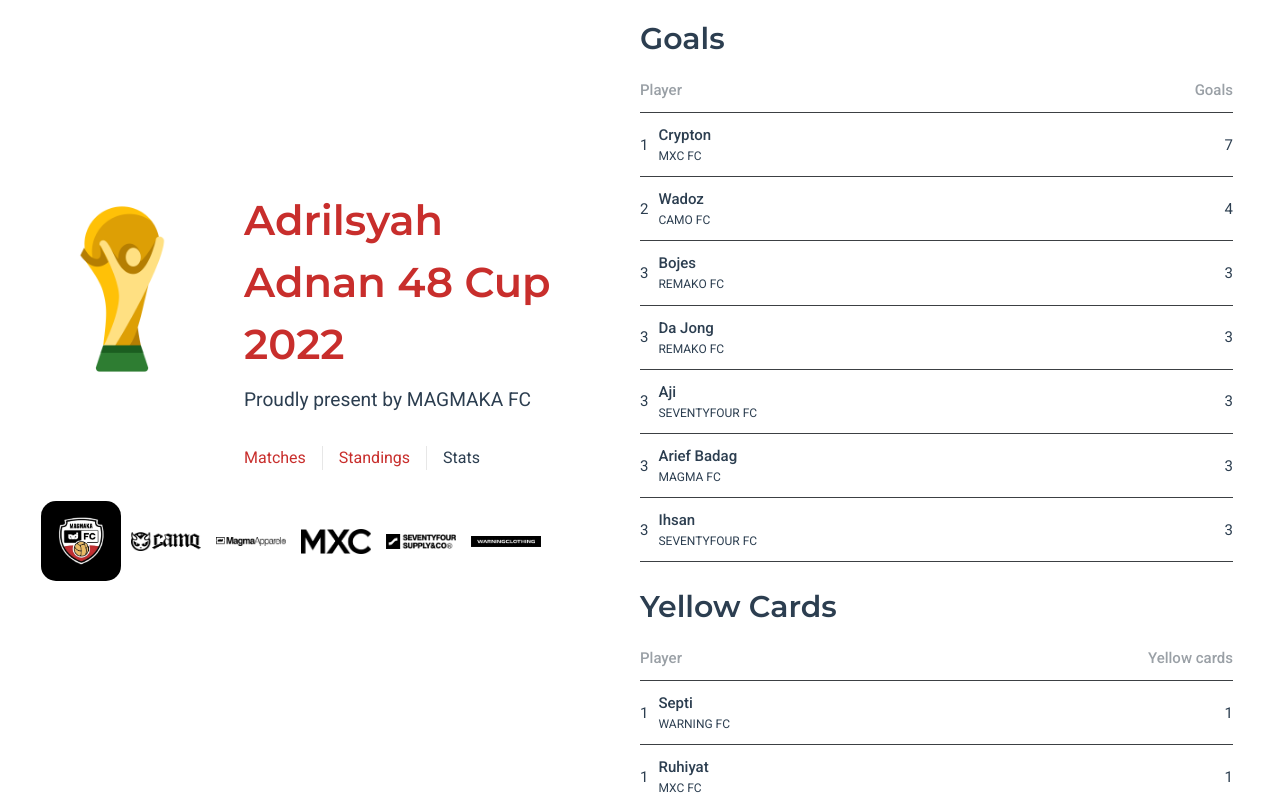
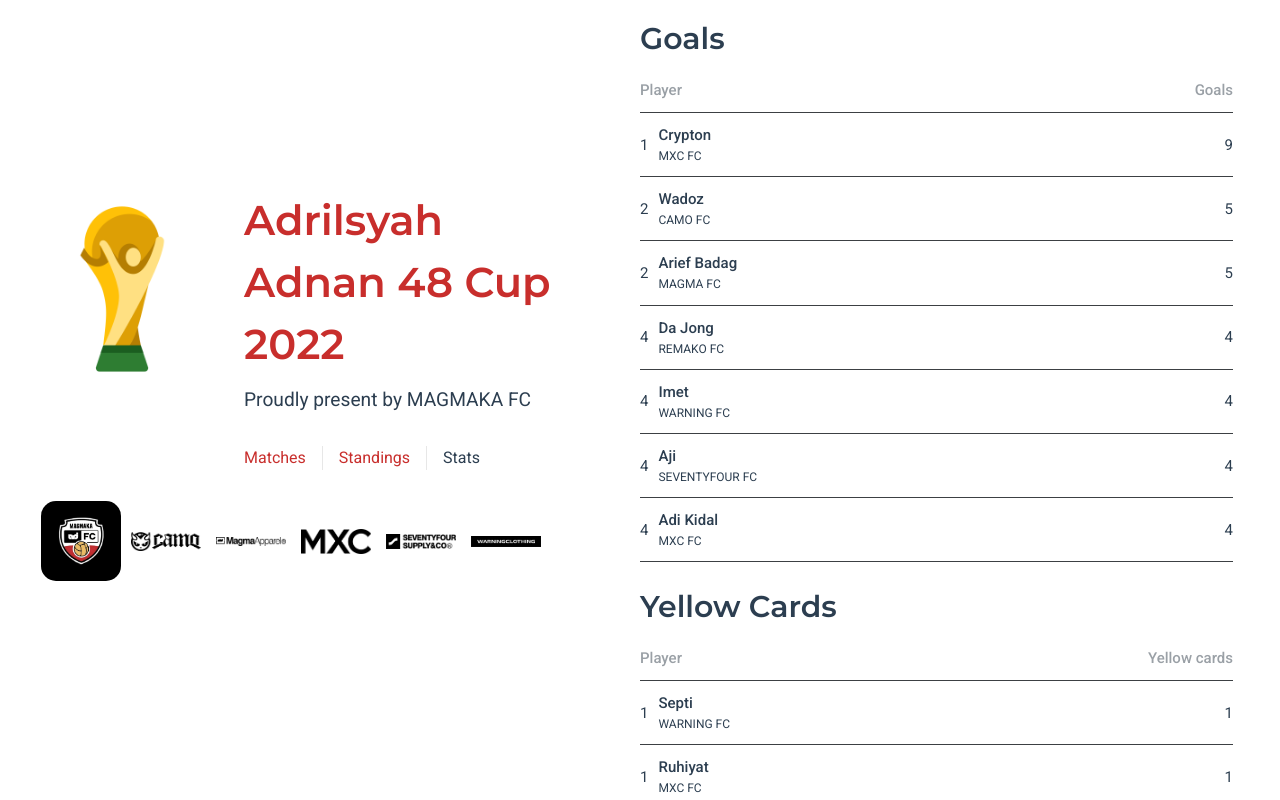
Before and after one commit to Nurhiman20/magmaka-futsal-league, a Vue app: page /stats in a window 1280 px wide. Shown: the top 800 px of the page. Built offline with nearby package versions, Linux system fonts and the light colour scheme.

Commit message:
Update matchday 5

```diff
--- a/src/views/MatchesView.vue
+++ b/src/views/MatchesView.vue
@@ -100,20 +100,20 @@
 				{
 					team_a: 'WARNING FC',
 					team_b: 'REMAKO FC',
-					score_a: 0,
-					score_b: 0,
+					score_a: 2,
+					score_b: 2,
 				},
 				{
 					team_a: 'SEVENTYFOUR FC',
 					team_b: 'MAGMA FC',
-					score_a: 0,
-					score_b: 0,
+					score_a: 2,
+					score_b: 3,
 				},
 				{
 					team_a: 'CAMO FC',
 					team_b: 'MXC FC',
-					score_a: 0,
-					score_b: 0,
+					score_a: 1,
+					score_b: 4,
 				},
 			],
 		},
--- a/src/views/StandingsView.vue
+++ b/src/views/StandingsView.vue
@@ -4,56 +4,56 @@
 	const rankings = ref([
 		{
 			club: 'REMAKO FC',
-			matches_played: 4,
+			matches_played: 5,
 			won: 3,
-			drawn: 1,
+			drawn: 2,
 			lose: 0,
-			goals_for: 15,
-			goals_againts: 5,
+			goals_for: 17,
+			goals_againts: 7,
 		},
 		{
 			club: 'MXC FC',
-			matches_played: 4,
-			won: 2,
+			matches_played: 5,
+			won: 3,
 			drawn: 1,
 			lose: 1,
-			goals_for: 12,
-			goals_againts: 9,
+			goals_for: 16,
+			goals_againts: 10,
 		},
 		{
 			club: 'WARNING FC',
-			matches_played: 4,
+			matches_played: 5,
 			won: 2,
-			drawn: 1,
+			drawn: 2,
 			lose: 1,
-			goals_for: 6,
-			goals_againts: 4,
+			goals_for: 8,
+			goals_againts: 6,
 		},
 		{
 			club: 'SEVENTYFOUR FC',
-			matches_played: 4,
+			matches_played: 5,
 			won: 1,
 			drawn: 2,
-			lose: 1,
-			goals_for: 10,
-			goals_againts: 11,
+			lose: 2,
+			goals_for: 12,
+			goals_againts: 14,
+		},
+		{
+			club: 'MAGMA FC',
+			matches_played: 5,
+			won: 1,
+			drawn: 1,
+			lose: 3,
+			goals_for: 9,
+			goals_againts: 17,
 		},
 		{
 			club: 'CAMO FC',
-			matches_played: 4,
+			matches_played: 5,
 			won: 1,
 			drawn: 0,
-			lose: 3,
-			goals_for: 6,
-			goals_againts: 11,
-		},
-		{
-			club: 'MAGMA FC',
-			matches_played: 4,
-			won: 0,
-			drawn: 1,
-			lose: 3,
-			goals_for: 6,
+			lose: 4,
+			goals_for: 7,
 			goals_againts: 15,
 		},
 	]);
--- a/src/views/StatsView.vue
+++ b/src/views/StatsView.vue
@@ -6,162 +6,168 @@
 			rank: 1,
 			player: 'Crypton',
 			club: 'MXC FC',
-			goal: 7,
+			goal: 9,
 		},
 		{
 			rank: 2,
 			player: 'Wadoz',
 			club: 'CAMO FC',
+			goal: 5,
+		},
+		{
+			rank: 2,
+			player: 'Arief Badag',
+			club: 'MAGMA FC',
+			goal: 5,
+		},
+		{
+			rank: 4,
+			player: 'Da Jong',
+			club: 'REMAKO FC',
 			goal: 4,
 		},
 		{
-			rank: 3,
+			rank: 4,
+			player: 'Imet',
+			club: 'WARNING FC',
+			goal: 4,
+		},
+		{
+			rank: 4,
+			player: 'Aji',
+			club: 'SEVENTYFOUR FC',
+			goal: 4,
+		},
+		{
+			rank: 4,
+			player: 'Adi Kidal',
+			club: 'MXC FC',
+			goal: 4,
+		},
+		{
+			rank: 8,
 			player: 'Bojes',
 			club: 'REMAKO FC',
 			goal: 3,
 		},
 		{
-			rank: 3,
-			player: 'Da Jong',
-			club: 'REMAKO FC',
-			goal: 3,
-		},
-		{
-			rank: 3,
-			player: 'Aji',
-			club: 'SEVENTYFOUR FC',
-			goal: 3,
-		},
-		{
-			rank: 3,
-			player: 'Arief Badag',
-			club: 'MAGMA FC',
-			goal: 3,
-		},
-		{
-			rank: 3,
+			rank: 8,
 			player: 'Ihsan',
 			club: 'SEVENTYFOUR FC',
 			goal: 3,
 		},
 		{
-			rank: 8,
+			rank: 10,
 			player: 'Andika',
 			club: 'MXC FC',
 			goal: 2,
 		},
 		{
-			rank: 8,
+			rank: 10,
 			player: 'Azizi',
 			club: 'WARNING FC',
 			goal: 2,
 		},
 		{
-			rank: 8,
-			player: 'Adi Kidal',
-			club: 'MXC FC',
-			goal: 2,
-		},
-		{
-			rank: 8,
+			rank: 10,
 			player: 'Sandi',
 			club: 'WARNING FC',
 			goal: 2,
 		},
 		{
-			rank: 8,
-			player: 'Imet',
-			club: 'WARNING FC',
-			goal: 2,
-		},
-		{
-			rank: 8,
+			rank: 10,
 			player: 'Ato',
 			club: 'REMAKO FC',
 			goal: 2,
 		},
 		{
-			rank: 14,
+			rank: 10,
+			player: 'Nasrul',
+			club: 'REMAKO FC',
+			goal: 2,
+		},
+		{
+			rank: 10,
+			player: 'Geri',
+			club: 'MAGMA FC',
+			goal: 2,
+		},
+		{
+			rank: 16,
 			player: 'Reza',
 			club: 'CAMO FC',
 			goal: 1,
 		},
 		{
-			rank: 14,
+			rank: 16,
 			player: 'Rendi',
 			club: 'CAMO FC',
 			goal: 1,
 		},
 		{
-			rank: 14,
+			rank: 16,
 			player: 'Deni',
 			club: 'REMAKO FC',
 			goal: 1,
 		},
 		{
-			rank: 14,
+			rank: 16,
 			player: 'Chandra',
 			club: 'MAGMA FC',
 			goal: 1,
 		},
 		{
-			rank: 14,
-			player: 'Geri',
-			club: 'MAGMA FC',
-			goal: 1,
-		},
-		{
-			rank: 14,
+			rank: 16,
 			player: 'Egi',
 			club: 'MXC FC',
 			goal: 1,
 		},
 		{
-			rank: 14,
+			rank: 16,
 			player: 'Erik',
 			club: 'REMAKO FC',
 			goal: 1,
 		},
 		{
-			rank: 14,
+			rank: 16,
 			player: 'Irwan',
 			club: 'SEVENTYFOUR FC',
 			goal: 1,
 		},
 		{
-			rank: 14,
+			rank: 16,
 			player: 'Jajang',
 			club: 'SEVENTYFOUR FC',
 			goal: 1,
 		},
 		{
-			rank: 14,
+			rank: 16,
 			player: 'Utun',
 			club: 'MAGMA FC',
 			goal: 1,
 		},
 		{
-			rank: 14,
-			player: 'Nasrul',
-			club: 'REMAKO FC',
-			goal: 1,
-		},
-		{
-			rank: 14,
+			rank: 16,
 			player: 'Hilmi',
 			club: 'SEVENTYFOUR FC',
 			goal: 1,
 		},
 		{
-			rank: 14,
+			rank: 16,
 			player: 'Movit',
 			club: 'SEVENTYFOUR FC',
 			goal: 1,
 		},
 		{
-			rank: 14,
+			rank: 16,
 			player: 'Adi',
 			club: 'REMAKO FC',
+			goal: 1,
+		},
+		{
+			rank: 16,
+			player: 'Roni',
+			club: 'SEVENTYFOUR FC',
 			goal: 1,
 		},
 	]);
@@ -183,6 +189,12 @@
 			rank: 1,
 			player: 'Adi',
 			club: 'REMAKO FC',
+			cards: 1,
+		},
+		{
+			rank: 1,
+			player: 'Egi',
+			club: 'MXC FC',
 			cards: 1,
 		},
 	]);
```
